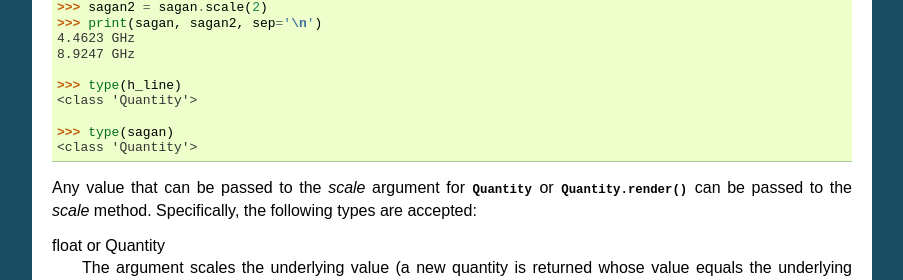
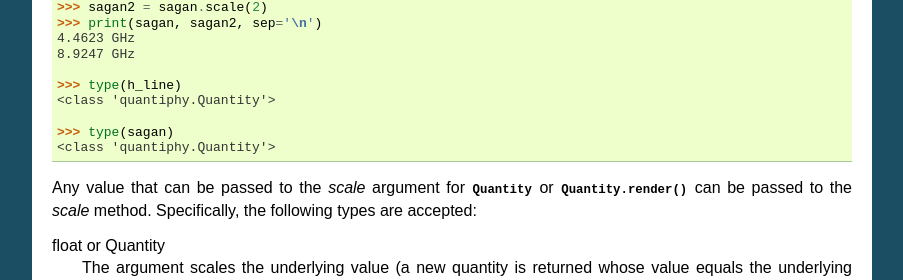
Before and after one commit to KenKundert/quantiphy, a Sphinx documentation site: the page built from doc/user.rst, in a window 1280 px wide and 900 px high, scrolled down 9267 px. Shown: the part 167-447 px from the top of the window, without its empty margins (198-1101 px from the left). Built offline with Sphinx 7.4.7, drawn with Linux system fonts in a browser that asks for light colours; some of the changed text lies outside the part shown.

Commit message:
Fix doctests.

```diff
--- a/doc/user.rst
+++ b/doc/user.rst
@@ -661,10 +661,10 @@ the new value to create a new Quantity. For example:
     8.9247 GHz
 
     >>> type(h_line)
-    <class 'Quantity'>
+    <class 'quantiphy.Quantity'>
 
     >>> type(sagan)
-    <class 'Quantity'>
+    <class 'quantiphy.Quantity'>
 
 Any value that can be passed to the *scale* argument for :class:`Quantity` or
 :meth:`Quantity.render` can be passed to the *scale* method.  Specifically, the
@@ -755,13 +755,13 @@ numeric value:
     8.9247 GHz
 
     >>> type(h_line)
-    <class 'Quantity'>
+    <class 'quantiphy.Quantity'>
 
     >>> type(second_sagan_freq)
     <class 'float'>
 
     >>> type(sagan2)
-    <class 'Quantity'>
+    <class 'quantiphy.Quantity'>
 
 Notice that when performing arithmetic operations on quantities the units
 are completely ignored and do not propagate in any way to the newly computed
```
